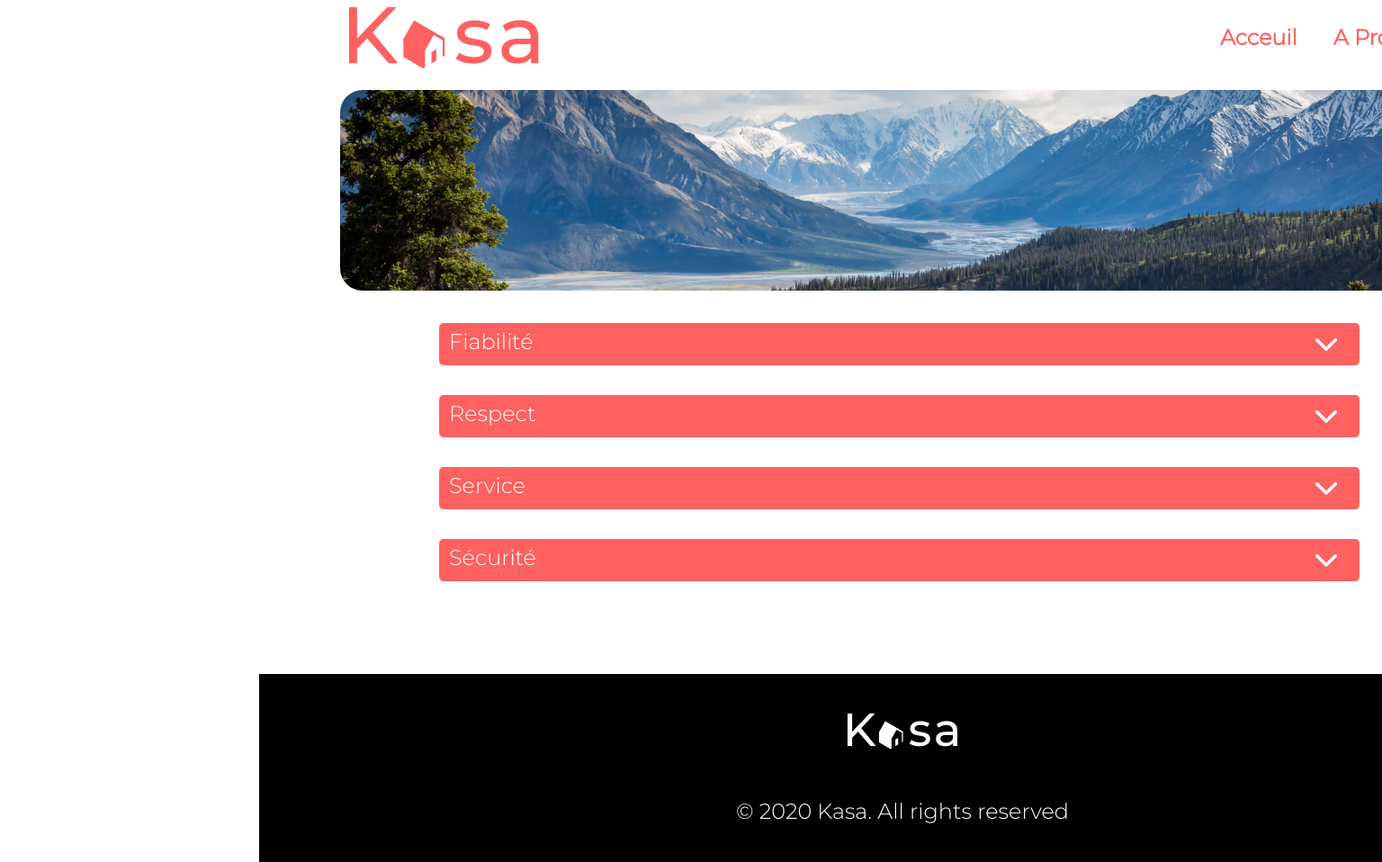
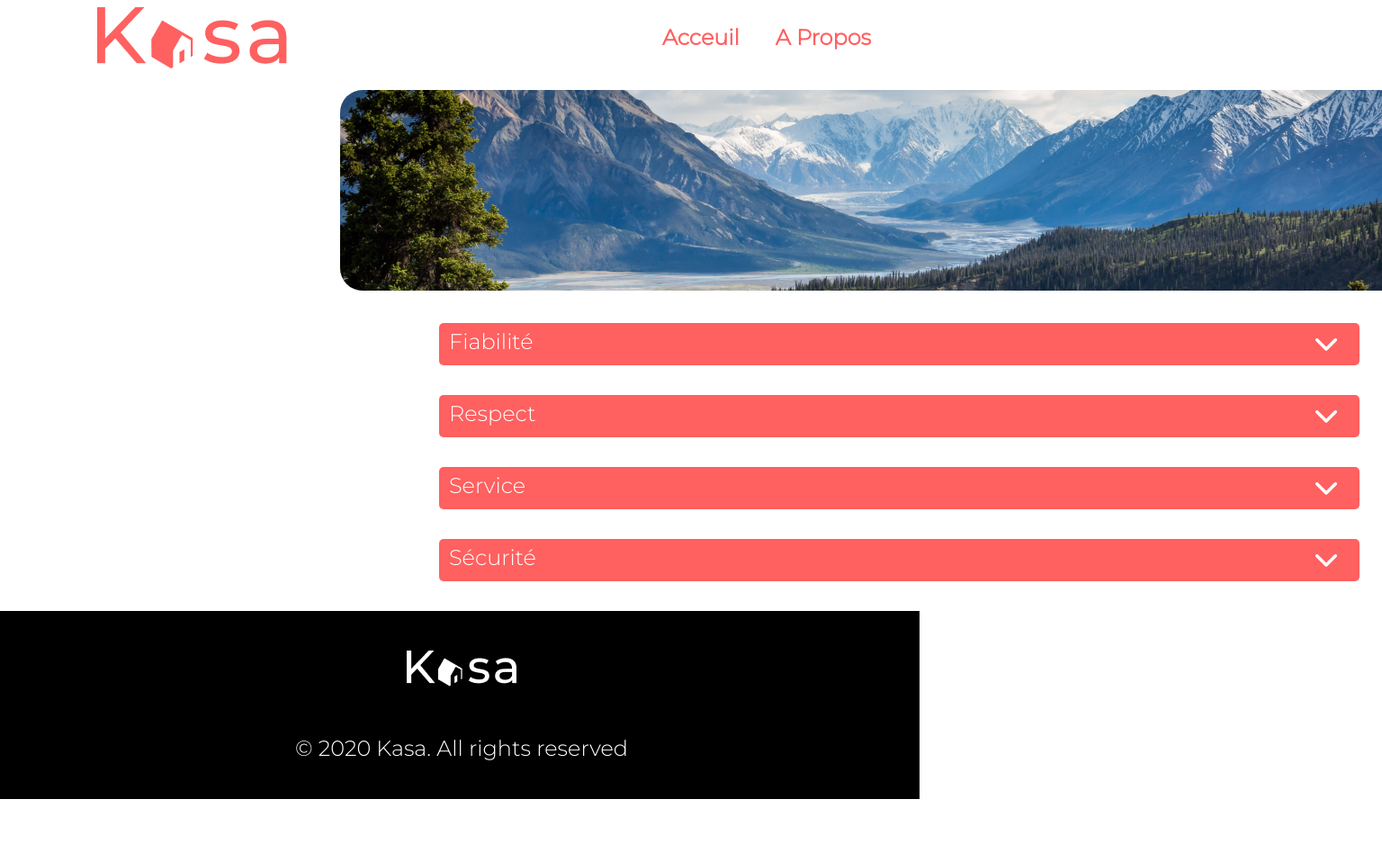
Before and after one commit to YanisBellahouel/projet-Kasa, a React (Create React App) app: page /About in a window 1024 px wide. Shown: the top 958 px of the page at 90% size, 1536 px wide, since content can reach past the window. After the commit the page ends 888 px from the top, so only its background shows below. Built offline with nearby package versions, Linux system fonts and the light colour scheme.

Commit message:
responsive home

```diff
--- a/src/Component/body/Body.css
+++ /dev/null
@@ -1,8 +0,0 @@
-.kasa-body {
-display: flex;
-
-left: 380px;
-width: 1240px;
-top: 171px;
-
-}
--- a/src/Component/body/Body.js
+++ /dev/null
@@ -1,16 +0,0 @@
-import Section1 from "../section 1/Section1"
-import './Body.css'
-
-function Body () {
-    return (
-        <div className="kasa-body">
-            <Section1 />
-        </div>
-
-    )
-
-
-
-}
-
-export default Body
--- a/src/Component/card/Card.css
+++ b/src/Component/card/Card.css
@@ -40,3 +40,48 @@
 .card-link{
     text-decoration: none;
 }
+
+@media all and (min-width: 900px) and (max-width: 1024px) {
+
+    .kasa-card{
+        display: flex;
+        flex-wrap: wrap;
+
+    }
+
+    .card-img{
+        width: 350px;
+        height: 220px;
+        margin-left: 65px;
+        margin-top: 15px;
+        margin-bottom: 0px;
+        border-radius: 10px;
+    }
+
+    .card-title{
+        position: relative;
+        max-width: 300px;
+
+        bottom: 80px;
+        left: 75px;
+
+
+
+
+        font-family: Montserrat;
+        font-style: normal;
+        font-weight: bold;
+        font-size: 18px;
+        line-height: 142.6%;
+        /* or 26px */
+
+        display: flex;
+        flex-wrap: wrap;
+
+        color: #ffffff;
+    }
+
+    .card-link{
+        text-decoration: none;
+    }
+}
--- a/src/Component/footer/Footer.css
+++ b/src/Component/footer/Footer.css
@@ -1,10 +1,10 @@
 .kasa-footer{
   display: flex;
-   left: 280px;
   height: 209px;
-  width: 1440px;
+  max-width: 1440px;
   margin-bottom: -10px;
-  margin-left: 280px;
+  margin-left: 15%;
+  margin-right: 20px;
   margin-top: 150px;
 
 background: #000000;
@@ -15,7 +15,7 @@ background: #000000;
     flex-direction: column;
    justify-content: center;
     align-items: center;
-    padding-left: 530px;
+    padding-left: 38%;
     height: 209px;
 }
 
@@ -37,3 +37,43 @@ background: #000000;
 
     color: #FFFFFF;
 }
+
+@media all and (min-width: 900px) and (max-width: 1024px) {
+    .kasa-footer{
+        display: flex;
+        height: 209px;
+        width: 1024px;
+        margin-bottom: -10px;
+        margin-left: -10px;
+        margin-top: 80px;
+
+      background: #000000;
+      }
+
+      .footer-thing{
+          display: flex;
+          flex-direction: column;
+
+          padding-left: 330px;
+          height: 209px;
+      }
+
+      .footer-logo{
+          margin-top: 25px;
+          margin-bottom: 30px;
+
+      }
+
+      .footer-text{
+
+          font-family: 'Montserrat';
+          font-style: normal;
+          font-weight: 500;
+          font-size: 24px;
+
+
+
+
+          color: #FFFFFF;
+      }
+}
--- a/src/Component/gallery/Gallery.css
+++ b/src/Component/gallery/Gallery.css
@@ -1,16 +1,24 @@
 .kasa-gallery{
     display: flex;
-    width: 1240px;
+    max-width: 1240px;
     margin-top: 50px;
-    margin-left: 380px;
+    margin-left: 20%;
     margin-bottom: 50px;
-
-
 
     background: #F7F7F7;
     border-radius: 25px;
+}
 
+@media all and (min-width: 900px) and (max-width: 1024px) {
+    .kasa-gallery{
+        display: flex;
+        width: 900px;
+        margin-top: 50px;
+        margin-left: 50px;
+        margin-bottom: 50px;
 
-
+        background: #F7F7F7;
+        border-radius: 25px;
+    }
 
 }
--- a/src/Component/header/Header.css
+++ b/src/Component/header/Header.css
@@ -5,8 +5,8 @@
 	justify-content: center;
     justify-content: space-between;
 	align-items: center;
-	width: 1240px;
-	margin-left: 380px;
+	max-width: 1240px;
+	margin-left: 20%;
 }
 
 
@@ -14,3 +14,23 @@
 	width: auto;
 
 }
+
+
+
+@media all and (min-width: 900px) and (max-width: 1024px) {
+	.kasa-header {
+		display: flex;
+		flex-wrap: nowrap;
+		flex-direction: row;
+		justify-content: center;
+		justify-content: space-between;
+		align-items: center;
+		max-width: 900px;
+		margin-left: 100px;
+	}
+
+	.kasa-logo {
+		width: auto;
+
+	}
+}
--- a/src/Component/section 1/Section1.css
+++ b/src/Component/section 1/Section1.css
@@ -4,79 +4,100 @@
  .kasa-section1{
     display: flex;
     height: 223px;
-    width: 100%;
+    max-width: 1240px;
+    margin-left: 20%;
     margin-top: 50px;
  }
 
+
+
+.section1-img {
+    position: relative;
+    border-radius: 25px;
+    bottom: 223px;
+    z-index: 1;
+
+
+}
+.section1-background1{
+    position: relative;
+    background: #000000;
+    mix-blend-mode: darken;
+    opacity: 0.3;
+    border-radius: 25px;
+
+
+    height: 223px;
+    z-index: 2;
+
+}
 .section1-text {
     position: relative;
-    bottom: 640px;
+    bottom: 365px;
+    margin: 0;
     text-align: center;
-
-
-
-    z-index: 4;
-
+    z-index: 3;
     font-family: 'Montserrat';
     font-style: normal;
-    font-weight: 500;
+    font-weight: 600;
     font-size: 48px;
-
-    /* or 68px */
-
-
-
     color: #ffffff;
 
 }
-
-.section1-group{
-
-    width: 1240px;
-    margin-left: 380px;
-    height: 223px;
 
 
 
 
 
+
+
+@media all and (min-width: 900px) and (max-width: 1024px) {
+    .kasa-section1{
+        display: flex;
+        height: 223px;
+        width: 900px;
+        margin-left: 50px;
+        margin-top: 50px;
      }
 
+     .section1-group{
+        width: 900px;
+
+     }
+
+    .section1-img {
+        position: relative;
+        border-radius: 25px;
+        bottom: 223px;
+        width: 900px;
+        height: 223px;
+
+        z-index: 1;
+
+
+    }
     .section1-background1{
         position: relative;
-
         background: #000000;
         mix-blend-mode: darken;
         opacity: 0.3;
         border-radius: 25px;
 
-width: 1240px;
         height: 223px;
-z-index: 3;
+        z-index: 2;
 
     }
-
-.section1-background2{
+    .section1-text {
         position: relative;
-height: 223px;
-
-background: #F7F7F7;
-border-radius: 25px;
-bottom: 450px;
-
-z-index: 1;
+        bottom: 365px;
+        margin: 0;
+        text-align: center;
+        z-index: 3;
+        font-family: 'Montserrat';
+        font-style: normal;
+        font-weight: 600;
+        font-size: 48px;
+        color: #ffffff;
 
     }
-.section1-img {
-    position: relative;
-
-    bottom: 223px;
-
-    width: 1240;
-    margin-right: 100px;
-    border-radius: 25px;
-
-    z-index: 2;
-
-
 }
--- a/src/Component/section 1/Section1.js
+++ b/src/Component/section 1/Section1.js
@@ -10,7 +10,6 @@ function Section1 () {
 
                 <div className='section1-background1'></div>
                 <img src={rocher} alt='rocher' className='section1-img' />
-                <div className='section1-background2'></div>
                 <p className='section1-text'>{text}</p>
             </div>
 
--- a/src/pages/Home.js
+++ b/src/pages/Home.js
@@ -1,13 +1,13 @@
 import Header from '../Component/header/Header'
-import Body from '../Component/body/Body'
 import Gallery from '../Component/gallery/Gallery'
 import Footer from '../Component/footer/Footer'
+import Section1 from '../Component/section 1/Section1'
 
 function Home() {
     return(
          <div>
             <Header />
-            <Body />
+            <Section1/>
             <Gallery/>
             <Footer/>
          </div>
```
Lines whose indentation alone changed are shown as unchanged.
